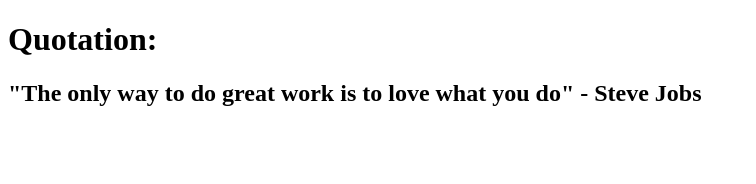
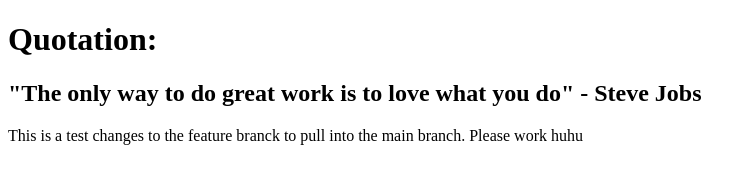
Before and after one commit to lbt-gh-117/my_project, a plain HTML site: page index.html in a window 1280 px wide. Shown: the whole page, without its empty margins (0-756 px from the left). Drawn offline with Linux system fonts and the light colour scheme.

Commit message:
added paragprah

```diff
--- a/index.html
+++ b/index.html
@@ -8,5 +8,6 @@
 <body>
     <h1>Quotation:</h1>
     <h2>"The only way to do great work is to love what you do" - Steve Jobs</h2>
+    <p>This is a test changes to the feature branck to pull into the main branch. Please work huhu</p>
 </body>
 </html>
```
